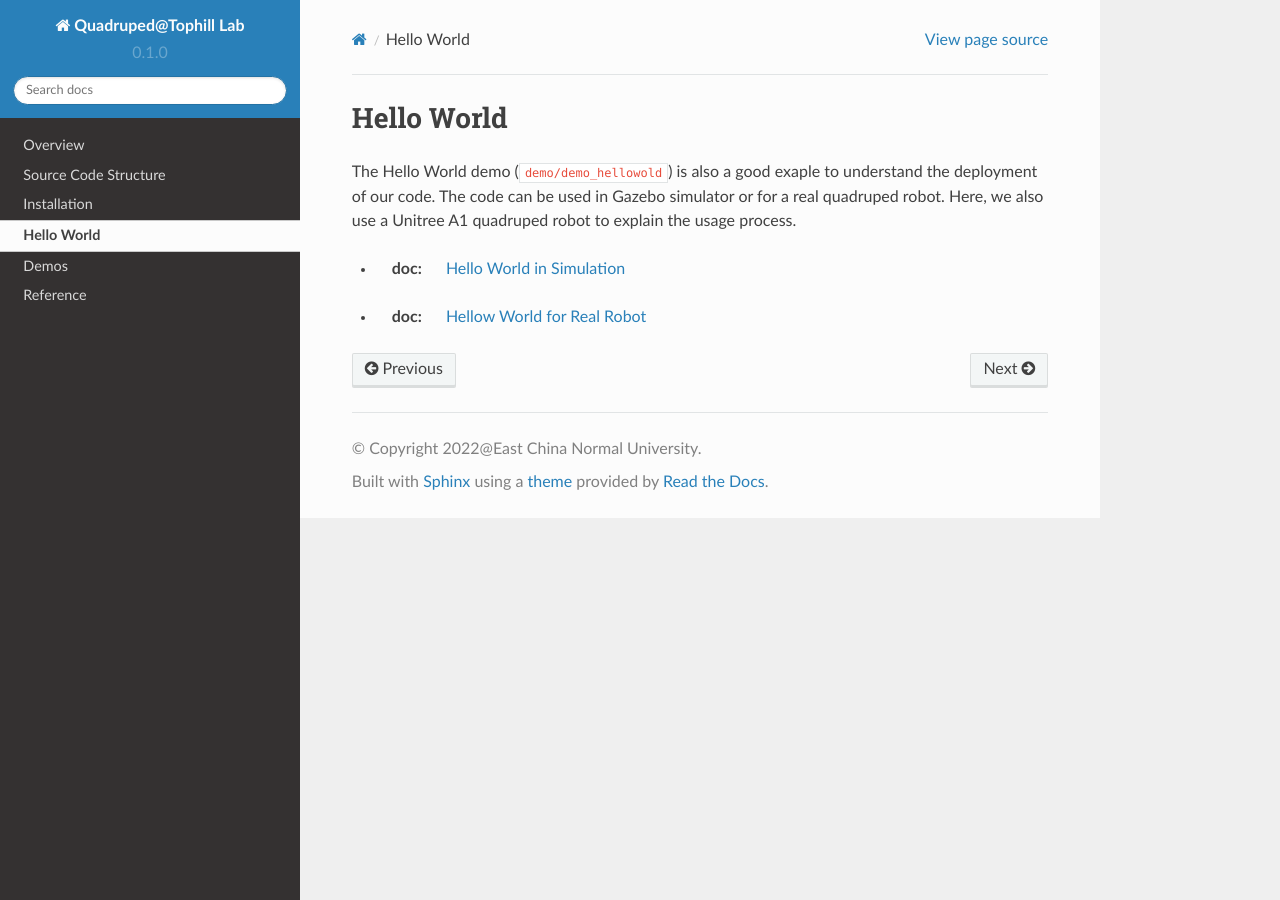
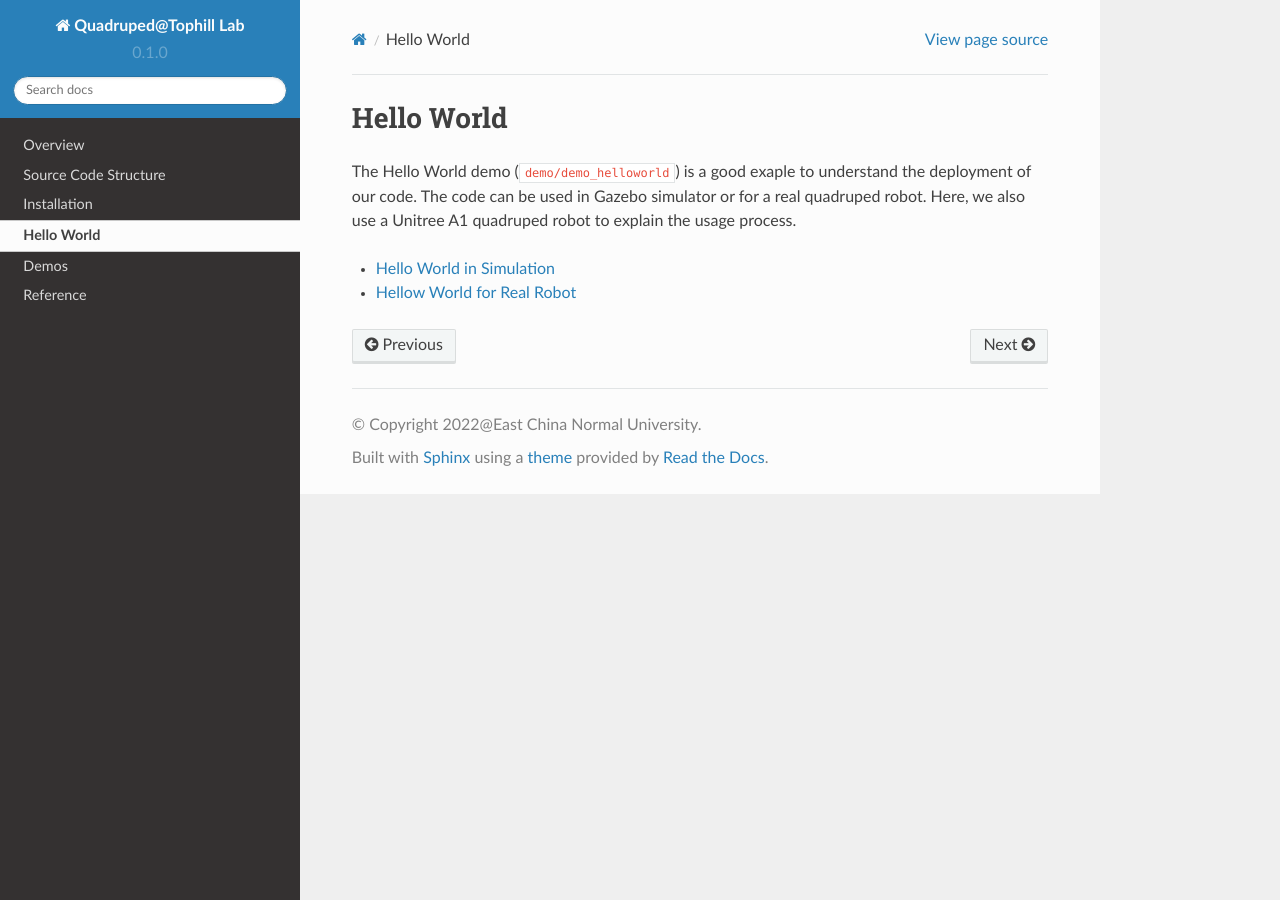
Before and after one commit to TopHillRobotics/quadruped-robot-docs, a Sphinx documentation site: the page built from docs/source/helloworld.rst, in a window 1280 px wide. Built offline with Sphinx 7.4.7 and the Read the Docs theme 2.0.0, drawn with Linux system fonts in a browser that asks for light colours.

Commit message:
Update helloworld.rst

```diff
--- a/docs/source/helloworld.rst
+++ b/docs/source/helloworld.rst
@@ -1,7 +1,7 @@
 Hello World
 *********************
 
-The Hello World demo (``demo/demo_hellowold``) is also a good exaple to understand the deployment of our code. The code can be used in Gazebo simulator or for a real quadruped robot. Here, we also use a Unitree A1 quadruped robot to explain the usage process.
+The Hello World demo (``demo/demo_helloworld``) is a good exaple to understand the deployment of our code. The code can be used in Gazebo simulator or for a real quadruped robot. Here, we also use a Unitree A1 quadruped robot to explain the usage process.
 
-* :doc: `Hello World in Simulation <helloworldsim>`_
-* :doc: `Hellow World for Real Robot <helloworldreal>`_
+* `Hello World in Simulation <:ref:helloworld_sim_reference-label>`_
+* `Hellow World for Real Robot <:ref:helloworld_real_reference-label>`_
```
